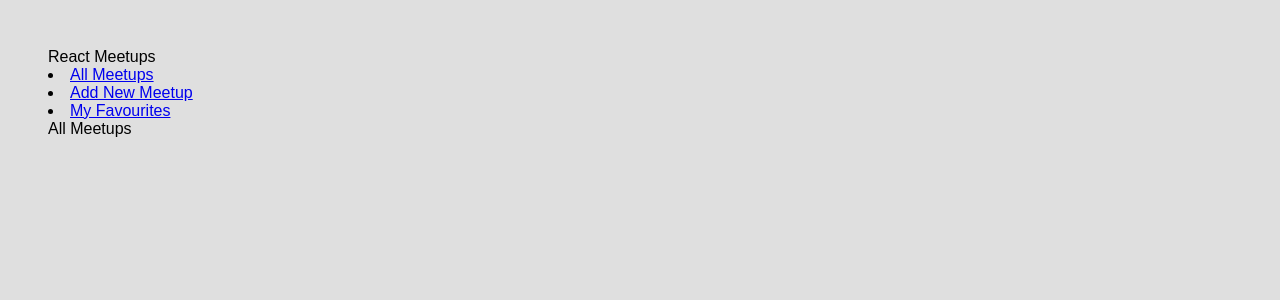
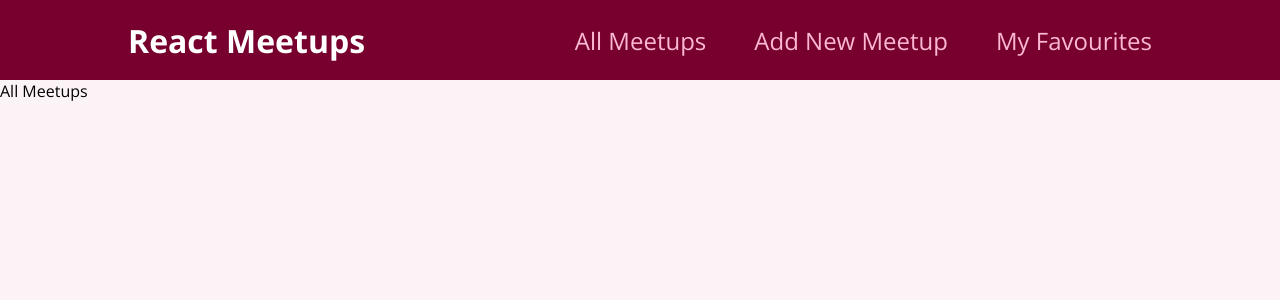
Before and after one commit to AurlinD/meetup, a React (Create React App) app: page / in a window 1280 px wide. Shown: the top 300 px of the page. Built offline with nearby package versions, Linux system fonts and the light colour scheme.

Commit message:
added/removed css module

```diff
--- a/src/App.css
+++ /dev/null
@@ -1,21 +0,0 @@
-@import url("https://fonts.googleapis.com/css2?family=Open+Sans:wght@400;700&display=swap");
-
-* {
-  box-sizing: border-box;
-}
-
-body {
-  font-family: "Open Sans", sans-serif;
-  margin: 0;
-  background-color: #fcf3f6;
-}
-
-h1 {
-  font-size: 2.5rem;
-  color: #2c292b;
-}
-
-h2 {
-  font-size: 1.5rem;
-  color: #2c292b;
-}
--- a/src/components/layout/MainNavigation.js
+++ b/src/components/layout/MainNavigation.js
@@ -1,10 +1,12 @@
 import { Link } from "react-router-dom";
+import classes from "./MainNavigation.module.css";
 
 function MainNavigation() {
   return (
-    <header>
-      <div>React Meetups</div>
+    <header className={classes.header}>
+      <div className={classes.logo}>React Meetups</div>
       <nav>
+        <ul>
           <li>
             <Link to="/">All Meetups</Link>
           </li>
@@ -14,6 +16,7 @@
           <li>
             <Link to="/favourites">My Favourites</Link>
           </li>
+        </ul>
       </nav>
     </header>
   );
--- /dev/null
+++ b/src/components/layout/MainNavigation.module.css
@@ -0,0 +1,47 @@
+.header {
+  width: 100%;
+  height: 5rem;
+  display: flex;
+  align-items: center;
+  justify-content: space-between;
+  background-color: #77002e;
+  padding: 0 10%;
+}
+
+.logo {
+  font-size: 2rem;
+  color: white;
+  font-weight: bold;
+}
+
+.header ul {
+  list-style: none;
+  margin: 0;
+  padding: 0;
+  display: flex;
+  align-items: baseline;
+}
+
+.header li {
+  margin-left: 3rem;
+}
+
+.header a {
+  text-decoration: none;
+  font-size: 1.5rem;
+  color: #fcb8d2;
+}
+
+.header a:hover,
+.header a:active,
+.header a.active {
+  color: white;
+}
+
+.badge {
+  background-color: #cc2062;
+  color: white;
+  border-radius: 12px;
+  padding: 0 1rem;
+  margin-left: 0.5rem;
+}
--- a/src/index.css
+++ b/src/index.css
@@ -1,74 +1,21 @@
+@import url("https://fonts.googleapis.com/css2?family=Open+Sans:wght@400;700&display=swap");
+
 * {
   box-sizing: border-box;
 }
 
 body {
-  font-family: sans-serif;
-  margin: 3rem;
-  background-color: #dfdfdf;
+  font-family: "Open Sans", sans-serif;
+  margin: 0;
+  background-color: #fcf3f6;
 }
 
-h1,
-h2 {
-  color: #333333;
+h1 {
+  font-size: 2.5rem;
+  color: #2c292b;
 }
 
-.btn {
-  font: inherit;
-  padding: 0.5rem 1.5rem;
-  cursor: pointer;
-  border-radius: 4px;
-  background-color: #800040;
-  color: white;
-  border: 1px solid #800040;
-  margin: 0 1rem;
+h2 {
+  font-size: 1.5rem;
+  color: #2c292b;
 }
-
-.btn:hover {
-  background-color: #9c1458;
-  border-color: #9c1458;
-}
-
-.btn--alt {
-  background-color: transparent;
-  color: #800040;
-}
-
-.btn--alt:hover {
-  background-color: #f8dae9;
-}
-
-.card {
-  background-color: white;
-  border-radius: 4px;
-  box-shadow: 0 1px 4px rgba(0, 0, 0, 0.2);
-  padding: 1rem;
-  width: 20rem;
-}
-
-.actions {
-  text-align: right;
-}
-
-.modal {
-  box-shadow: 0 1px 4px rgba(0, 0, 0, 0.2);
-  border-radius: 6px;
-  background-color: white;
-  padding: 1rem;
-  text-align: center;
-  width: 30rem;
-  z-index: 10;
-  position: fixed;
-  top: 20vh;
-  left: calc(50% - 15rem);
-}
-
-.backdrop {
-  position: fixed;
-  z-index: 1;
-  background-color: rgba(0, 0, 0, 0.75);
-  width: 100%;
-  height: 100vh;
-  top: 0;
-  left: 0;
-}
```
Lines whose indentation alone changed are shown as unchanged.
